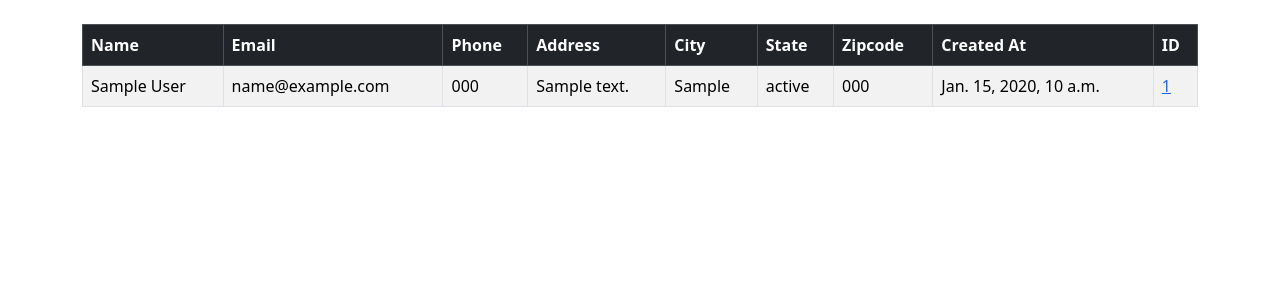
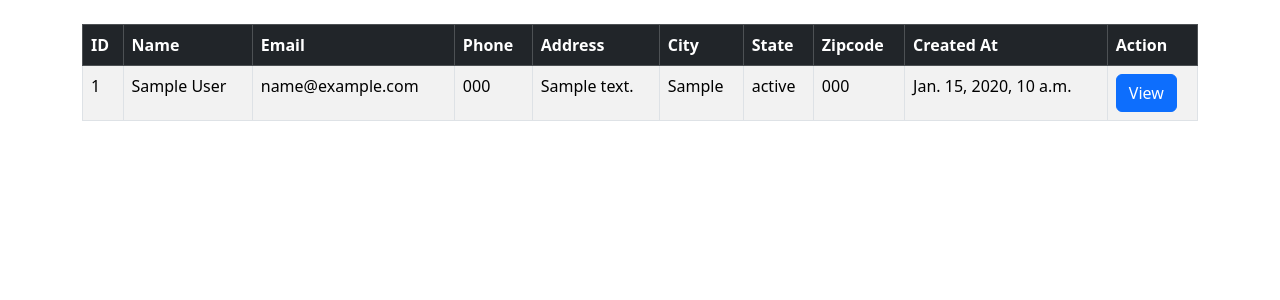
Before and after one commit to desilvaaesan/Django-CRM, a Django app: page / in a window 1280 px wide. Shown: the part 56-356 px from the top of the page. Run offline with Django 5.2, Linux system fonts and the light colour scheme; a user stored in the database is signed in; tables that the repository leaves empty hold one stand-in row (values such as "Sample post").

Commit message:
fix: ux of templates

```diff
--- a/website/templates/home.html
+++ b/website/templates/home.html
@@ -9,6 +9,7 @@
 <table class="table table-striped table-hover table-bordered">
   <thead class="table-dark">
     <tr>
+      <th scope="col">ID</th>
       <th scope="col">Name</th>
       <th scope="col">Email</th>
       <th scope="col">Phone</th>
@@ -17,7 +18,7 @@
       <th scope="col">State</th>
       <th scope="col">Zipcode</th>
       <th scope="col">Created At</th>
-      <th scope="col">ID</th>
+      <th scope="col">Action</th>
     </tr>
   </thead>
   <tbody>
@@ -25,6 +26,7 @@
 {% if records %}
   {% for record in records  %}
     <tr>
+      <td>{{ record.id }}</td>
       <td>{{ record.first_name }} {{ record.last_name }} </td>
       <td>{{ record.email }}</td>
       <td>{{ record.phone }}</td>
@@ -33,7 +35,7 @@
       <td>{{ record.state }}</td>
       <td>{{ record.zipcode }}</td>
       <td>{{ record.created_at }}</td>
-      <td><a href="{% url 'record' record.id %}">{{ record.id }}</a></td>
+      <td><a href="{% url 'record' record.id %}" class="btn btn-primary">View<a></td>
     </tr>
   {% endfor %}
 
--- a/website/templates/record.html
+++ b/website/templates/record.html
@@ -25,7 +25,7 @@
   <br /><br />
   <a href="{% url 'home' %}" class="btn btn-secondary">Back</a>
   <a href="{% url 'delete_record' customer_record.id %}" class="btn btn-danger">Delete</a>
-  <a href="{% url 'update_record' customer_record.id %}" class="btn btn-secondary">Update Record</a>
+  <a href="{% url 'update_record' customer_record.id %}" class="btn btn-info">Edit</a>
 
 
 {% endblock %}
--- a/website/templates/update_record.html
+++ b/website/templates/update_record.html
@@ -10,8 +10,8 @@
     {{ form.as_p }}
 
 <br/>
-    <button type="submit" class="btn btn-secondary">Update Record</button>
-
+    <button type="submit" class="btn btn-success">Update Record</button>
+    <a href="{% url 'home' %}" class="btn btn-secondary">Back</a>
 </form>
 
 </div>
```
